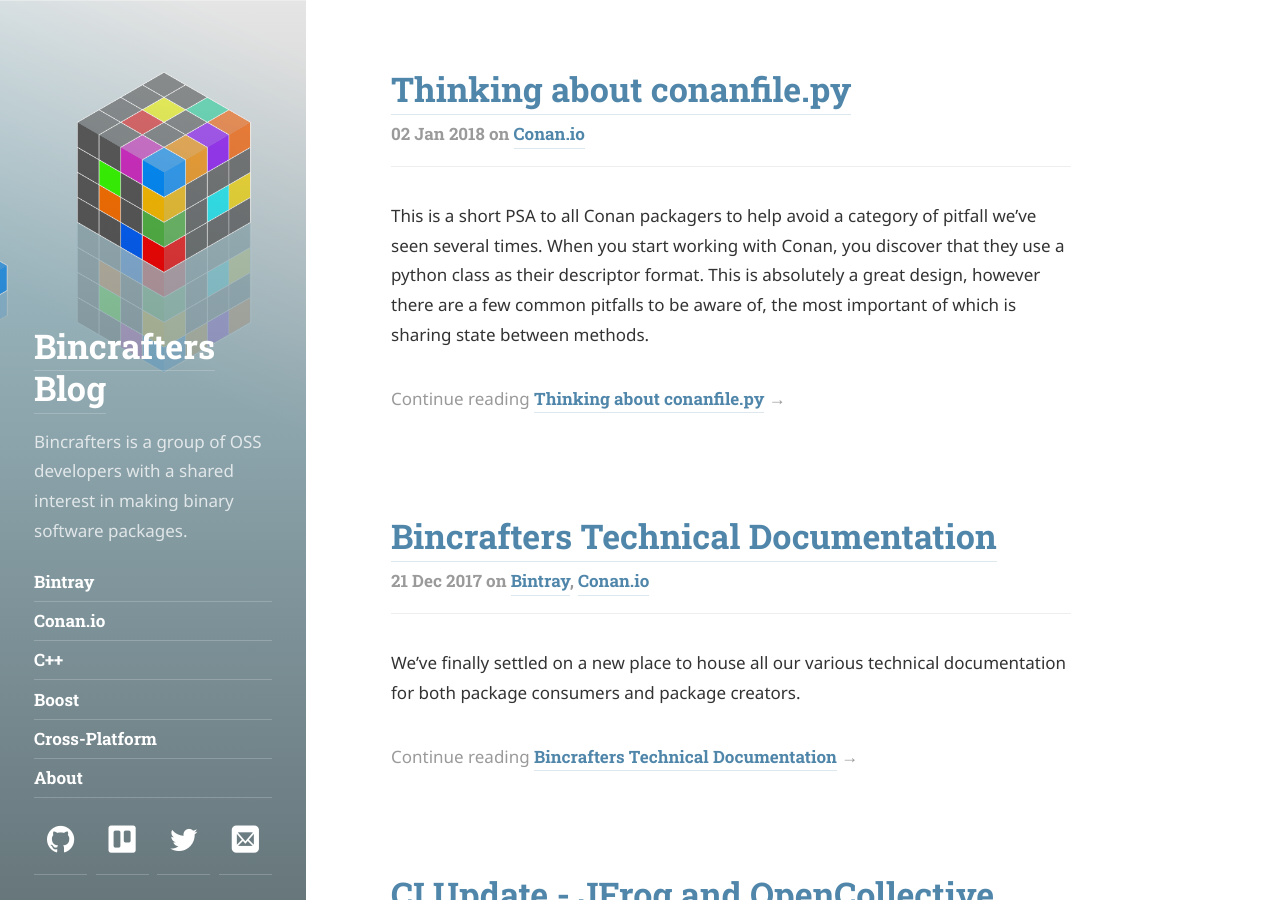
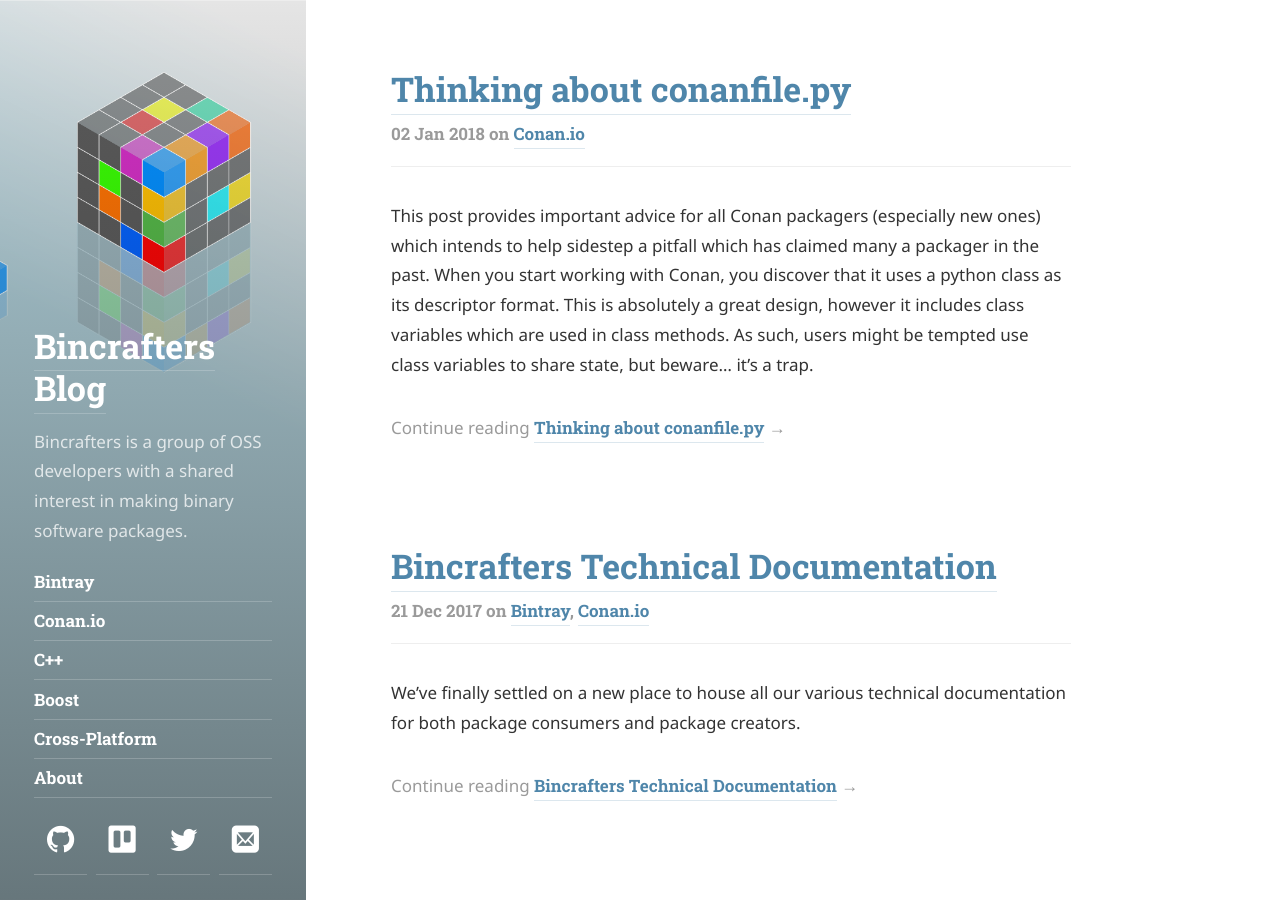
Before and after one commit to bincrafters/bincrafters.github.io, a Jekyll site: the page built from index.html, in a window 1280 px wide and 900 px high. Built offline with Jekyll 4.4.1, drawn with Linux system fonts in a browser that asks for light colours; some web fonts are replaced; the list of posts is cut into pages by our own code; part of the change alters nothing that is shown.

Commit message:
updated thinking about conanfile post

````diff
--- a/_posts/2018-01-02-Thinking-About-Conanfile.py.md
+++ b/_posts/2018-01-02-Thinking-About-Conanfile.py.md
@@ -4,7 +4,7 @@ title: 'Thinking about conanfile.py'
 tags: [Conan.io]
 ---
 
-This is a short PSA to all Conan packagers to help avoid a category of pitfall we've seen several times.  When you start working with Conan, you discover that they use a python class as their descriptor format.  This is absolutely a great design, however there are a few common pitfalls to be aware of, the most important of which is sharing state between methods.
+This post provides important advice for all Conan packagers (especially new ones) which intends to help sidestep a pitfall which has claimed many a packager in the past.  When you start working with Conan, you discover that it uses a python class as its descriptor format.  This is absolutely a great design, however it includes class variables which are used in class methods. As such, users might be tempted use class variables to share state, but beware... it's a trap.
 
 ## The Trap: A Simple Example
 
@@ -38,13 +38,13 @@ You might be happy and think you created a great package.  Unfortunately, it's f
 The challenge is that there are many different Conan commands which utilize different methods from the recipe, often in isolation.  For example, the `source()`, `build()` methods won't be called at all when you run `conan package` command.  Thus, the recipe in the example above will not work with the `conan build` and `conan package` commands. Obviously, it's really annoying to have recipe's for which some commands work and not others.  The fact that the `conan create` recipe works fine adds to the problem a bit, because it means many new packagers won't discover the problem until some later date.  Often times, it's other package users and future maintainers of a recipe who discover the problem, at which point it's all different kinds of bad.
 
 ## Updating Your Mental Model
-You should imagine that a new instance is created for each method execution, and the instance is destroyed. The `conan create` command doesn't work like this, but several others do.  So, if you think of it this way you will avoid the aforementioned pitfalls.  Here's some pseudocode that demonstrates it visually:
+The best approach is simply to imagine that a new instance of your ConanFile is created for each method execution, and the instance is destroyed immediately after the method completes. The `conan create` command doesn't work like this, but several others do.  So, if you think of it this way you will avoid the biggest pitfall in writing Conan recipes.  Here's some pseudocode that demonstrates it visually:
 
 Here's how you probably think about it now:
 
 ```python
 class MyPackageConan(ConanFile):
-	name = "name"
+	name = "libname"
 	version = "1.0.0"
 	# etc...
 
@@ -62,7 +62,7 @@ Here's how you should think about it instead:
 
 ```python
 class MyPackageConan(ConanFile):
-	name = "name"
+	name = "libname"
 	version = "1.0.0"
 	# etc...
 
@@ -73,7 +73,7 @@ class MyPackageConan(ConanFile):
 
 ```python
 class MyPackageConan(ConanFile):
-	name = "name"
+	name = "libname"
 	version = "1.0.0"
 	# etc...
 
@@ -83,7 +83,7 @@ class MyPackageConan(ConanFile):
 
 ```python
 class MyPackageConan(ConanFile):
-	name = "name"
+	name = "libname"
 	version = "1.0.0"
 	# etc...
 
@@ -93,4 +93,4 @@ class MyPackageConan(ConanFile):
 ```
 
 ## Summary
-It seems trivial to think about each method invocation is a separate instance, however most people dive in and start experimenting.  In this case, people often start testing with the `conan create` command and might get the idea that it's the only command that they need to think about.  As such, it gives these scientists a "false positive" that certain things work, and they go on experimenting with other things.  It's not a real "false positive" because it does "work", but new users "don't know what they don't know" about the other commands.  So, hopefully we've shed light on an otherwise shady topic.
+It seems trivial to think about each method invocation is a separate instance, however most new users dive into Conan and immediately start experimenting without reading all the docs.  In this case, people often start testing with the `conan create` command and might get the idea that it's the only command that they need to think about.  As such, it gives these scientists a "false positive" that certain things work, and they go on experimenting with other things.  It's not a real "false positive" because it does "work", but new users "don't know what they don't know" about the other commands.  So, hopefully we've shed light on an otherwise shady topic.
````
